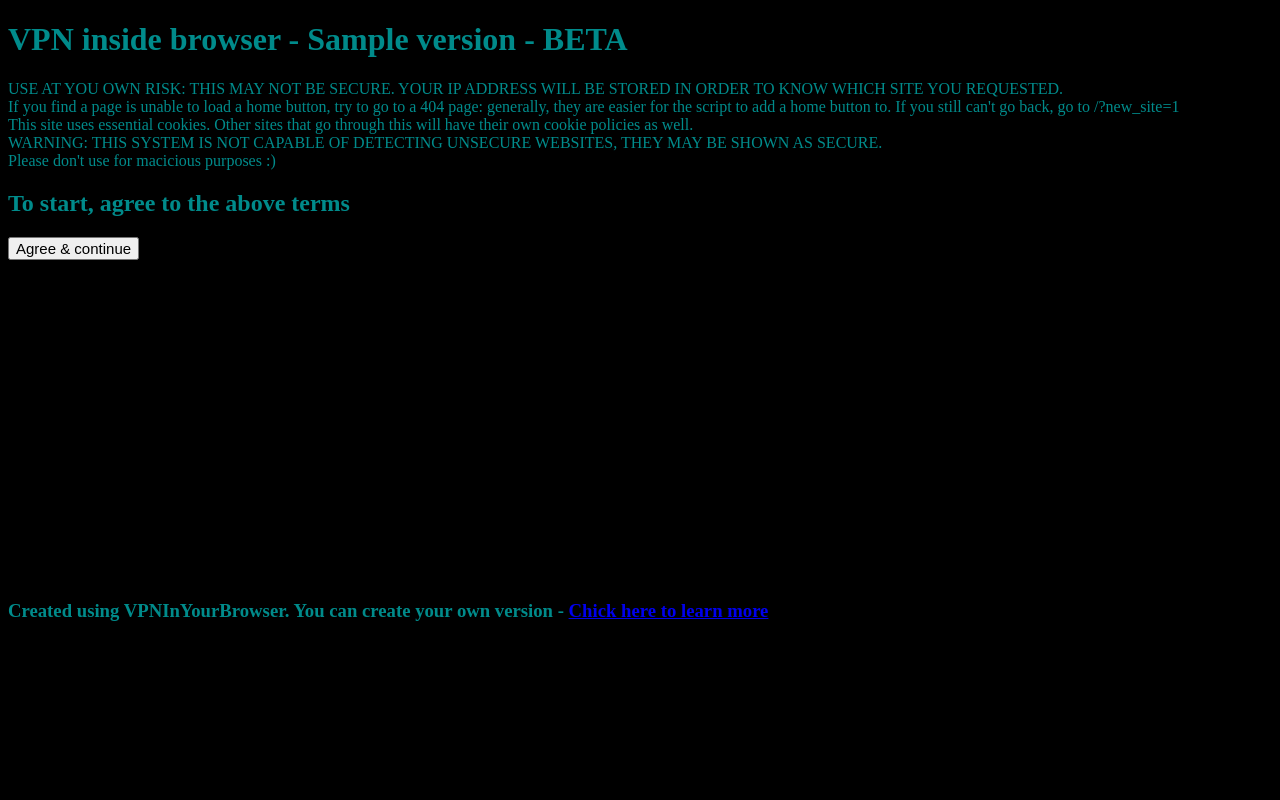
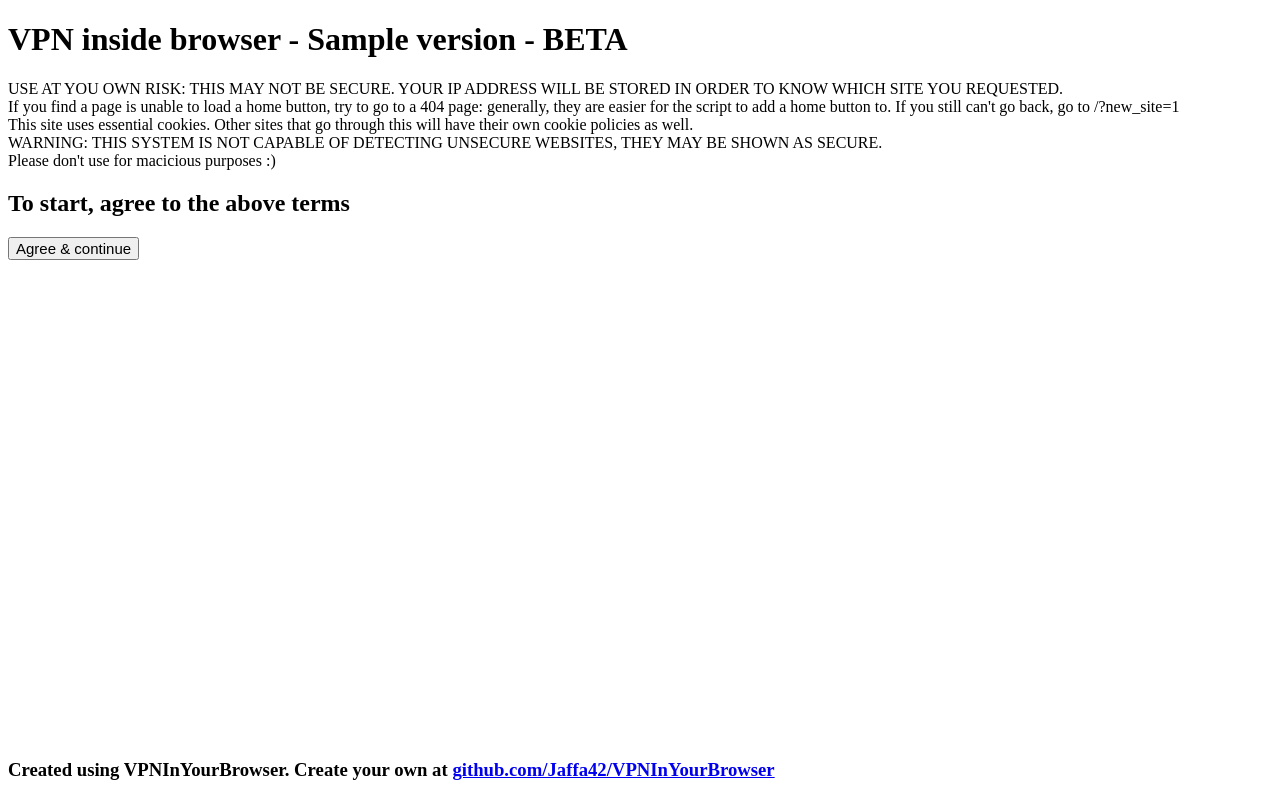
Before and after one commit to ShuTiao724/VPNInYourBrowser, a Flask app: template templates/index.html in a window 1280 px wide. Run offline with Flask 2, Linux system fonts and the light colour scheme; the template is opened without the code that fills it: most values are stand-ins (such as "Sample title", 1, 10 or a date in 2020).

Commit message:
Started to add customisation

```diff
--- a/main.py
+++ b/main.py
@@ -3,6 +3,9 @@ from flask import render_template
 import os
 global CURRENTNUM
 CURRENTNUM = 0
+
+BG = "black"
+FG = "darkcyan"
 
 from gevent.pywsgi import WSGIServer
 import json
@@ -50,7 +53,7 @@ def returnVal(val):
 def main(path):
     NeedsToSetID = ""
     #return "Being changed to work with github"
-    x_forward = False
+    X_forward = False
     if "X-Forwarded-For" in request.headers:
       X_forward= True
     if X_forward:
@@ -59,7 +62,7 @@ def main(path):
       IP = request.remote_addr
     if IP in ipsCache.keys():
       if ipsCache[IP] not in COUNTRY:
-        return render_template("wrongRegion.html", r=ipJson["country_name"])
+        return render_template("wrongRegion.html", r=ipJson["country_name"], fg=FG, bg=BG)
     else:
       if X_forward:
         ipResponse = requests.get("https://geolocation-db.com/json/" + request.headers["X-Forwarded-For"] + "", verify=True)
@@ -80,7 +83,7 @@ def main(path):
         return "ERROR - UNABLE TO IDENTIFY REGION. CONNECTION REFUSED."
 
       if ipJson["country_code"] not in COUNTRY:
-        return render_template("wrongRegion.html", r=ipJson["country_name"], regions=COUNTRY)
+        return render_template("wrongRegion.html", r=ipJson["country_name"], regions=COUNTRY, fg=FG, bg=BG)
       ipsCache[IP] = ipJson["country_code"]
     if "VPN_DEVICE_ID_VALUE" in request.cookies:
       IdUnique = request.cookies.get("VPN_DEVICE_ID_VALUE")
@@ -97,14 +100,14 @@ def main(path):
       return send_from_directory(os.path.join(app.root_path, 'static'), 'favicon.ico', mimetype='image/vnd.microsoft.icon')
     if DeviceID not in list(ips.keys()):
       if request.method == "GET":
-        return render_template("index.html", error=0, home=HOME, KnownURLs=config["KnownURLs"], version=config["Version"], debug=DEBUG_MODE)
+        return render_template("index.html", error=0, home=HOME, KnownURLs=config["KnownURLs"], version=config["Version"], debug=DEBUG_MODE, fg=FG, bg=BG)
       else:
 
         if requests.head(request.form['URL']).status_code == 200 or requests.head(request.form['URL']).status_code == 301 or requests.head(request.form['URL']).status_code == 302:
           ips[DeviceID] = request.form['URL']
           print("\033[92mNew User: total active IPs: " + str(len(ips)) + "\033[0m")
         else:
-          return render_template("index.html", error=1, home=HOME, KnownURLs=config["KnownURLs"], version=config["Version"], debug=DEBUG_MODE)
+          return render_template("index.html", error=1, home=HOME, KnownURLs=config["KnownURLs"], version=config["Version"], debug=DEBUG_MODE, fg=FG, bg=BG)
 
 
     redirectVal = ""
@@ -126,7 +129,7 @@ def main(path):
             except:
               ips.pop(DeviceID)
       if redirectVal != "":
-        return redirect(redirectVal)
+        return redirect(redirectVal, fg=FG, bg=BG)
       else:
         return redirect("/")
     if DeviceID in list(ips.keys()):
@@ -186,7 +189,7 @@ def main(path):
 
     else:
       url = path
-      return render_template("404Error.html", page=url)
+      return render_template("404Error.html", page=url, fg=FG, bg=BG)
 
 
 if DEBUG_MODE == True:
--- a/templates/404Error.html
+++ b/templates/404Error.html
@@ -4,7 +4,7 @@
     <meta charset="utf-8" />
     <title>Page Not Found</title>
 </head>
-<body>
+<body style="color:{{fg}}; background-color: {{bg}}">
     The page ({{page}}) was not found.
 </body>
 </html>
--- a/templates/index.html
+++ b/templates/index.html
@@ -31,7 +31,7 @@
 	</script>
 </head>
 
-<body style="background-color: black; color: darkcyan">
+<body style="background-color: {{bg}}; color: {{fg}}">
 	<div id="loading">
 		<h1>VPN inside browser - {{version}} - BETA </h1>
     <h2>{% if debug == True %} WARNING: DEBUG MODE ENABLED. SECURITY AT RISK.{% endif %}</h2>
@@ -75,7 +75,7 @@
 
 
       </div>
-      <h3>Created using VPNInYourBrowser. You can create your own version - <a href="https://github.com/Jaffa42/VPNInYourBrowser">Chick here to learn more</a></h3>
+      <h3 style="position: absolute; bottom:0">Created using VPNInYourBrowser. Create your own at <a href="https://github.com/Jaffa42/VPNInYourBrowser">github.com/Jaffa42/VPNInYourBrowser</a></h3>
 
 
 
--- a/templates/main.html
+++ /dev/null
@@ -1,6 +0,0 @@
-<DOCTYPE html>
-<html>
-  <head>
-
-  </head>
-</html>
--- a/templates/wrongRegion.html
+++ b/templates/wrongRegion.html
@@ -4,7 +4,7 @@
     <meta charset="utf-8" />
     <title>Wrong Region</title>
 </head>
-<body style="color:darkcyan; background-color:black">
+<body style="color:{{fg}}; background-color:{{bg}}">
     <h1>Devices in the region {{r}} are not allowed to use this VPN.</h1>
     <h4>However, you might be able to create your own VPN using this software.<br/></h4>
     <h3><a href="https://github.com/Jaffa42/VPNInYourBrowser">Chick here to learn more</a></h3>
```
Also changed, not shown: templates/links.html (deleted, +0 -11 lines).
